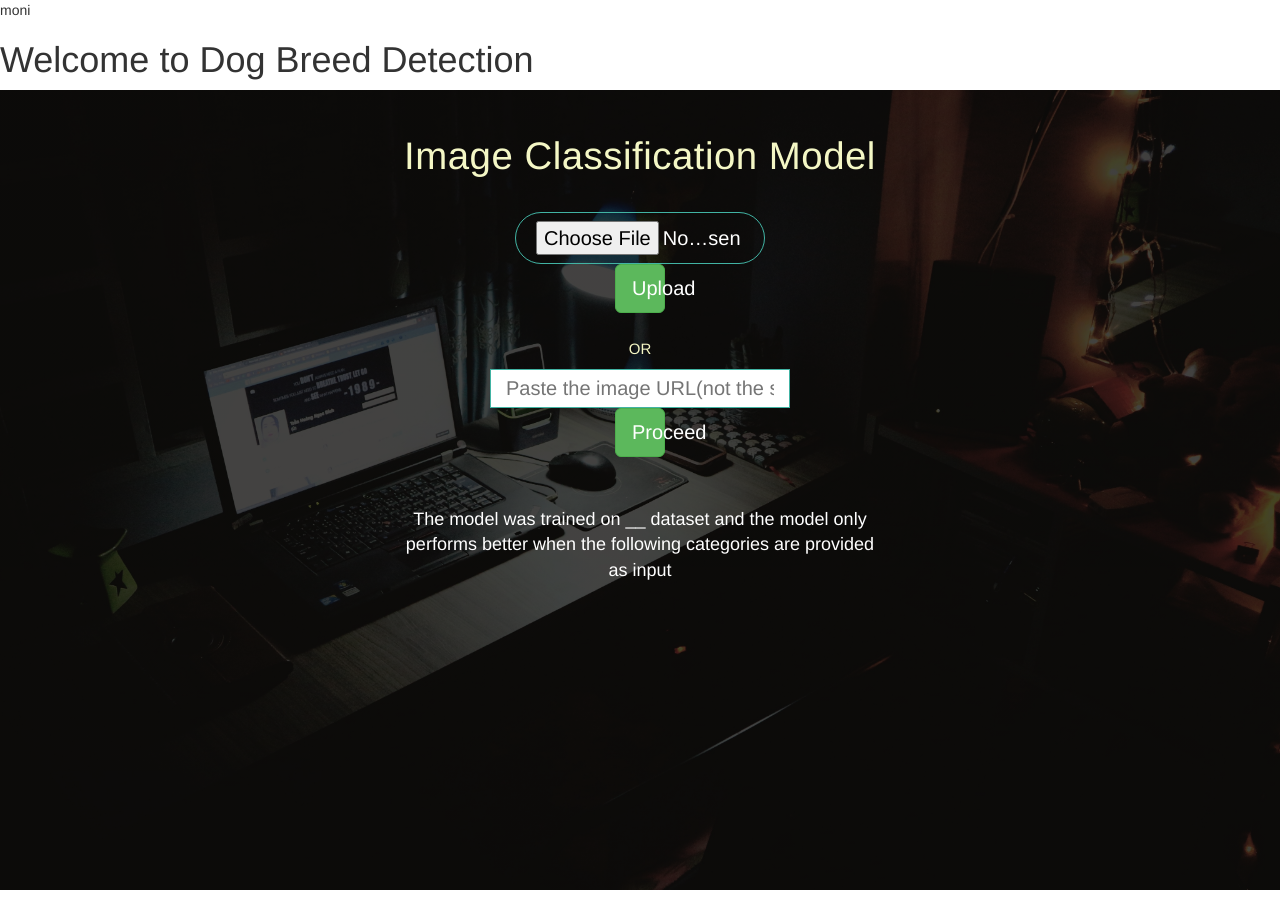
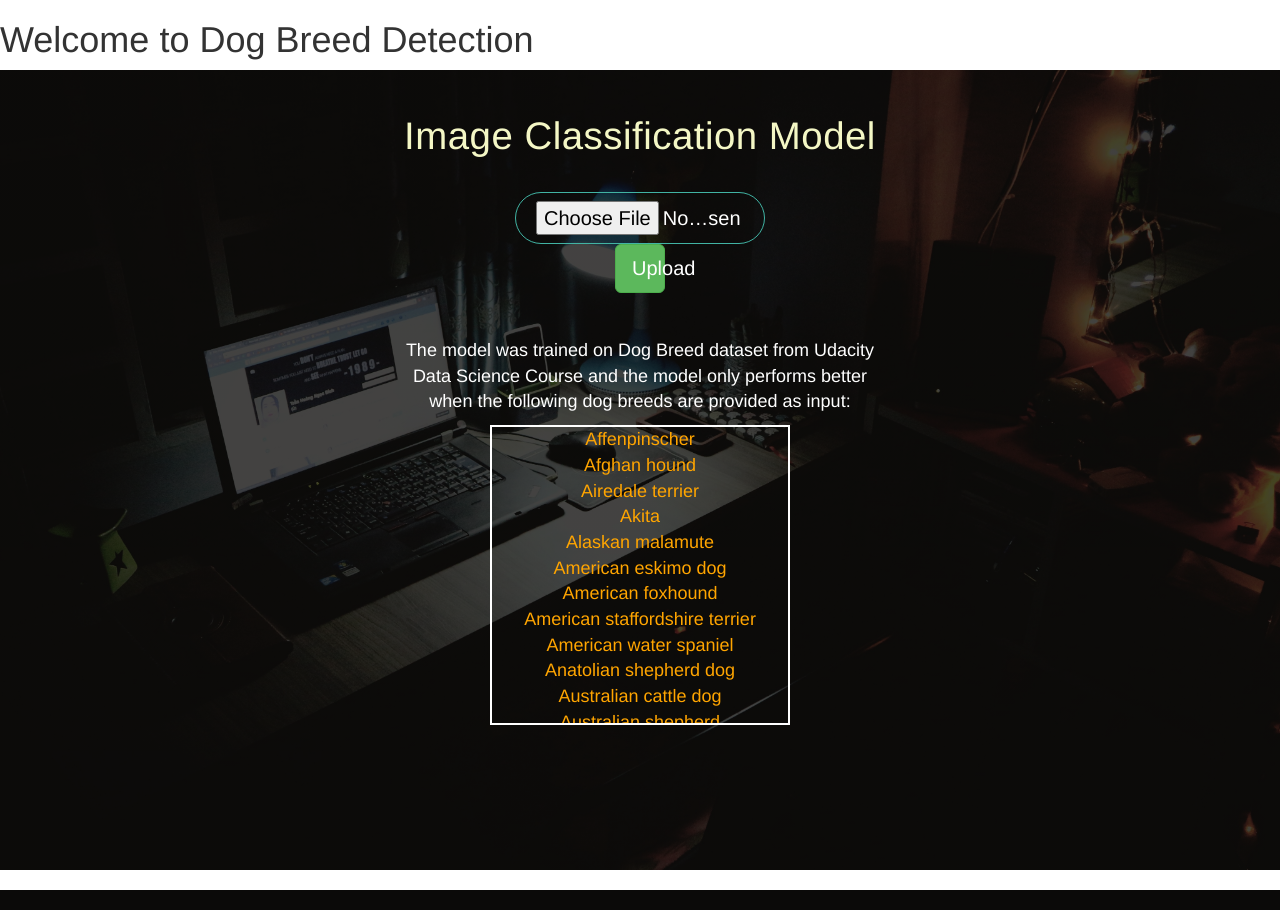
Before and after one commit to hungnguyendinh1999/Dog-breed-detection, a Flask app: page / in a window 1280 px wide. Run offline with Flask 2, Linux system fonts and the light colour scheme; some libraries are stand-ins or nearby versions.

Commit message:
V1 completed

```diff
--- a/app/app.py
+++ b/app/app.py
@@ -86,35 +86,31 @@ def extract_Resnet50(tensor):
 
     return preds
 
-def get_dog_names(predicted_vector, top_n = 1):
-    if top_n == 1:
-        return dog_names[np.argmax(predicted_vector)]
-    else:
-        indices = np.argpartition(predicted_vector, -3)[-3:]
-        ind = indices[np.argsort(predicted_vector[indices])]
-        return np.array(dog_names)[ind]
-
 def Resnet50_predict_breed(img_path):
     tensor = path_to_tensor(img_path)  # 224, 224 ,3
-    print("path_to_tensor.shape:", tensor.shape)
+    # print("path_to_tensor.shape:", tensor.shape)
 
     bottleneck_feature = extract_Resnet50(tensor) # (1, 1, 1, 2048)
-    print("bottleneck.shape:", bottleneck_feature.shape)
     keras.backend.clear_session()
+    # print("bottleneck.shape:", bottleneck_feature.shape)
 
-    predicted_vector = predict_dog(bottleneck_feature)
+    predicted_vector = predict_dog(bottleneck_feature) # (1, 133) for 133 breeds
     keras.backend.clear_session()
-
-    # dummy_thicc = np.load('data/DogResnet50Data.npz')['test']
-    # predicted_vector = predict_dog(dummy_thicc)
     print("output.shape:", predicted_vector.shape)
 
-    return get_dog_names(predicted_vector)
+    return predicted_vector
 
 # Function to push to web format
 def predict(img_path):
-    prob_result = [1,2,3]
-    class_result = [Resnet50_predict_breed(img_path), "Default", "Default2"]
+    predicted_vector = Resnet50_predict_breed(img_path)
+
+    indices = np.argpartition(predicted_vector, -3)[0][-3:]
+    print(indices)
+    print("AYO", predicted_vector[0][indices])
+    sorted_indices = indices[np.argsort(predicted_vector[0][indices])][::-1] # 3 indices, ascending
+
+    class_result = np.array(dog_names)[sorted_indices]
+    prob_result = predicted_vector[0][sorted_indices] * 100
     return class_result , prob_result
 
 '''
@@ -136,37 +132,7 @@ def success():
     error = ''
     target_img = os.path.join(os.getcwd() , 'app/'+UPLOAD_FOLDER)
     if request.method == 'POST':
-        if(request.form):
-            link = request.form.get('link')
-            try :
-                resource = urllib.request.urlopen(link)
-                unique_filename = str(uuid.uuid4())
-                filename = unique_filename+".jpg"
-                img_path = os.path.join(target_img , filename)
-                output = open(img_path , "wb")
-                output.write(resource.read())
-                output.close()
-                img = filename
-
-                class_result, prob_result = predict(img_path)
-                predictions = {
-                      "class1":class_result[0],
-                        "class2":class_result[1],
-                        "class3":class_result[2],
-                        "prob1": prob_result[0],
-                        "prob2": prob_result[1],
-                        "prob3": prob_result[2],
-                }
-                print('Image Link Saved', file=sys.stdout)
-            except Exception as e :
-                print(str(e))
-                error = 'This image from this site is not accesible or inappropriate input'
-            if(len(error) == 0):
-                return  render_template('success.html' , img  = img , predictions = predictions)
-            else:
-                return render_template('index.html' , error = error)
-
-        elif (request.files):
+        if (request.files):
             file = request.files['file']
             print(file)
             if file and allowed_file(file.filename):
--- a/app/static/javascript/index.js
+++ b/app/static/javascript/index.js
@@ -1 +1,142 @@
 // document.getElementById("introduction_text").innerText = "This is a test for Javascript"
+
+var dog_names=['Affenpinscher',
+ 'Afghan hound',
+ 'Airedale terrier',
+ 'Akita',
+ 'Alaskan malamute',
+ 'American eskimo dog',
+ 'American foxhound',
+ 'American staffordshire terrier',
+ 'American water spaniel',
+ 'Anatolian shepherd dog',
+ 'Australian cattle dog',
+ 'Australian shepherd',
+ 'Australian terrier',
+ 'Basenji',
+ 'Basset hound',
+ 'Beagle',
+ 'Bearded collie',
+ 'Beauceron',
+ 'Bedlington terrier',
+ 'Belgian malinois',
+ 'Belgian sheepdog',
+ 'Belgian tervuren',
+ 'Bernese mountain dog',
+ 'Bichon frise',
+ 'Black and tan coonhound',
+ 'Black russian terrier',
+ 'Bloodhound',
+ 'Bluetick coonhound',
+ 'Border collie',
+ 'Border terrier',
+ 'Borzoi',
+ 'Boston terrier',
+ 'Bouvier des flandres',
+ 'Boxer',
+ 'Boykin spaniel',
+ 'Briard',
+ 'Brittany',
+ 'Brussels griffon',
+ 'Bull terrier',
+ 'Bulldog',
+ 'Bullmastiff',
+ 'Cairn terrier',
+ 'Canaan dog',
+ 'Cane corso',
+ 'Cardigan welsh corgi',
+ 'Cavalier king charles spaniel',
+ 'Chesapeake bay retriever',
+ 'Chihuahua',
+ 'Chinese crested',
+ 'Chinese shar-pei',
+ 'Chow chow',
+ 'Clumber spaniel',
+ 'Cocker spaniel',
+ 'Collie',
+ 'Curly-coated retriever',
+ 'Dachshund',
+ 'Dalmatian',
+ 'Dandie dinmont terrier',
+ 'Doberman pinscher',
+ 'Dogue de bordeaux',
+ 'English cocker spaniel',
+ 'English setter',
+ 'English springer spaniel',
+ 'English toy spaniel',
+ 'Entlebucher mountain dog',
+ 'Field spaniel',
+ 'Finnish spitz',
+ 'Flat-coated retriever',
+ 'French bulldog',
+ 'German pinscher',
+ 'German shepherd dog',
+ 'German shorthaired pointer',
+ 'German wirehaired pointer',
+ 'Giant schnauzer',
+ 'Glen of imaal terrier',
+ 'Golden retriever',
+ 'Gordon setter',
+ 'Great dane',
+ 'Great pyrenees',
+ 'Greater swiss mountain dog',
+ 'Greyhound',
+ 'Havanese',
+ 'Ibizan hound',
+ 'Icelandic sheepdog',
+ 'Irish red and white setter',
+ 'Irish setter',
+ 'Irish terrier',
+ 'Irish water spaniel',
+ 'Irish wolfhound',
+ 'Italian greyhound',
+ 'Japanese chin',
+ 'Keeshond',
+ 'Kerry blue terrier',
+ 'Komondor',
+ 'Kuvasz',
+ 'Labrador retriever',
+ 'Lakeland terrier',
+ 'Leonberger',
+ 'Lhasa apso',
+ 'Lowchen',
+ 'Maltese',
+ 'Manchester terrier',
+ 'Mastiff',
+ 'Miniature schnauzer',
+ 'Neapolitan mastiff',
+ 'Newfoundland',
+ 'Norfolk terrier',
+ 'Norwegian buhund',
+ 'Norwegian elkhound',
+ 'Norwegian lundehund',
+ 'Norwich terrier',
+ 'Nova scotia duck tolling retriever',
+ 'Old english sheepdog',
+ 'Otterhound',
+ 'Papillon',
+ 'Parson russell terrier',
+ 'Pekingese',
+ 'Pembroke welsh corgi',
+ 'Petit basset griffon vendeen',
+ 'Pharaoh hound',
+ 'Plott',
+ 'Pointer',
+ 'Pomeranian',
+ 'Poodle',
+ 'Portuguese water dog',
+ 'Saint bernard',
+ 'Silky terrier',
+ 'Smooth fox terrier',
+ 'Tibetan mastiff',
+ 'Welsh springer spaniel',
+ 'Wirehaired pointing griffon',
+ 'Xoloitzcuintli', 'Yorkshire terrier']
+
+$('#dog-names').html(function(i, originalText){
+
+    return dog_names.join(" <br/> ")
+})
+
+
+console.log(dog_names.join("\r\n"))
--- a/app/templates/index.html
+++ b/app/templates/index.html
@@ -32,7 +32,7 @@
       type="text/javascript"
       src="{{ url_for('static', filename= 'javascript/index.js')}}"
       defer
-    ></script>moni
+    ></script>
 
     <title>What dog breed are you?</title>
   </head>
@@ -63,30 +63,6 @@
                 <button class="btn btn-success btn-lg">Upload</button>
               </form>
             </div>
-
-            <div class="uploadOR">
-              <span>OR</span>
-            </div>
-
-            <div class="upload-link">
-              <form
-                class="link-form"
-                action="/success"
-                method="post"
-                ,
-                enctype="multipart/form-data"
-              >
-                <input
-                  class="link-form-input"
-                  type="text"
-                  ,maxlength="1000"
-                  ,
-                  name="link"
-                  placeholder="Paste the image URL(not the site address)"
-                />
-                <button class="btn btn-success btn-lg">Proceed</button>
-              </form>
-            </div>
             <div class="header-content-sub">
               <p
                 style="text-align: center; margin-top: 15px; color: red"
@@ -103,15 +79,16 @@
                 style="text-align: center; color: white"
                 class="header-content-info"
               >
-                The model was trained on __ dataset and the model only performs
-                better when the following categories are provided as input
+                The model was trained on Dog Breed dataset from Udacity Data Science Course and the model only performs
+                better when the following dog breeds are provided as input:
               </p>
             </div>
-            <div class="header-content-sub">
-              <p
-                style="text-align: center; color: orange"
+            <div class="header-content-sub" style="text-align:center; margin:auto; height: 300px; width:300px; overflow:auto; border: 2px solid white">
+              <div
+              id="dog-names"
+                style="text-align: center; color: orange;"
                 class="header-content-info"
-              ></p>
+              ></div>
             </div>
           </div>
         </div>
```
Also changed, not shown: checklist.txt (added, +24 -0 lines), data/extract_bottleneck_features.py (+0 -144 lines), README.md, app/static/images/2019-ITS-Website-008-650x420.jpg (deleted), app/static/images/5299d909-031d-49cb-9e9b-ee6397f6c231.jpg (deleted), app/static/images/641.jpeg (deleted), app/static/images/American_water_spaniel_00648.jpeg (deleted), app/static/images/Golden_retrieveer.jpeg (deleted), app/static/images/HeadShot.jpg (deleted), app/static/images/Labrador_retriever_06455.jpeg (deleted), app/static/images/_TNY3056.jpg (deleted), app/static/images/_TNY3059.jpg (deleted), app/static/images/myFace.jpeg (deleted), 4 other files.
